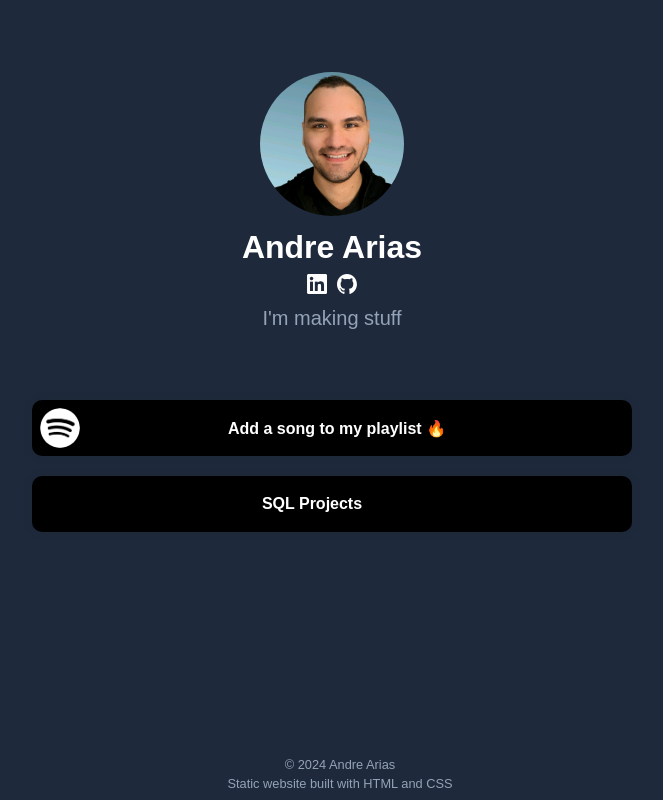
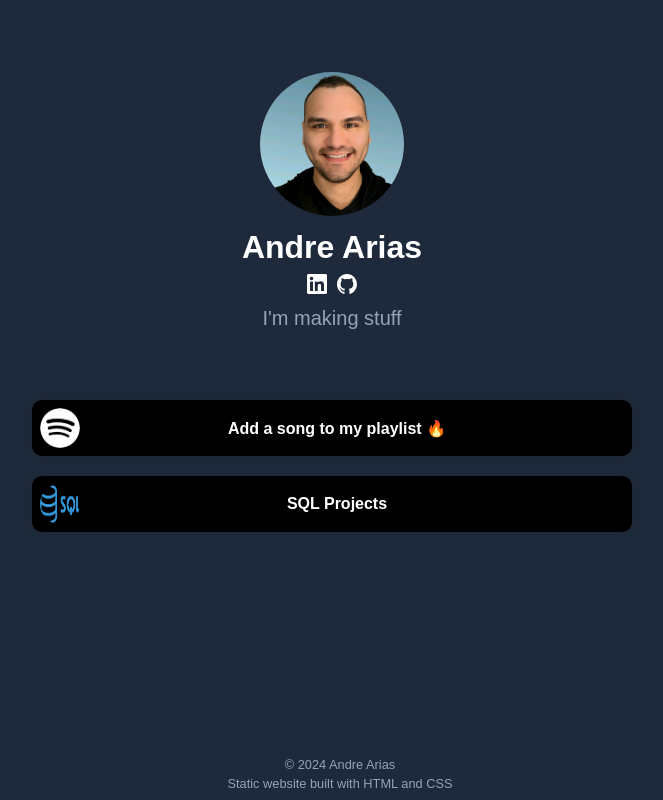
Before and after one commit to andre683/andrebuilds, a plain HTML site: page index.html in a window 1280 px wide. Shown: the whole page, without its empty margins (308-971 px from the left). Drawn offline with Linux system fonts and the light colour scheme.

Commit message:
update image

```diff
--- a/index.html
+++ b/index.html
@@ -69,7 +69,7 @@
 
   <div >
     <a class="link-item" href="https://github.com/andre683/sql-projects/tree/main" target="_blank" rel="noopener noreferrer">
-
+      <img src="images/sql-logo.png" alt="SQL Logo">
       <p>SQL Projects</p>
       <div class="right"></div>
     </a>
```
Also changed, not shown: images/sql-logo.png (added), 1 other file.
